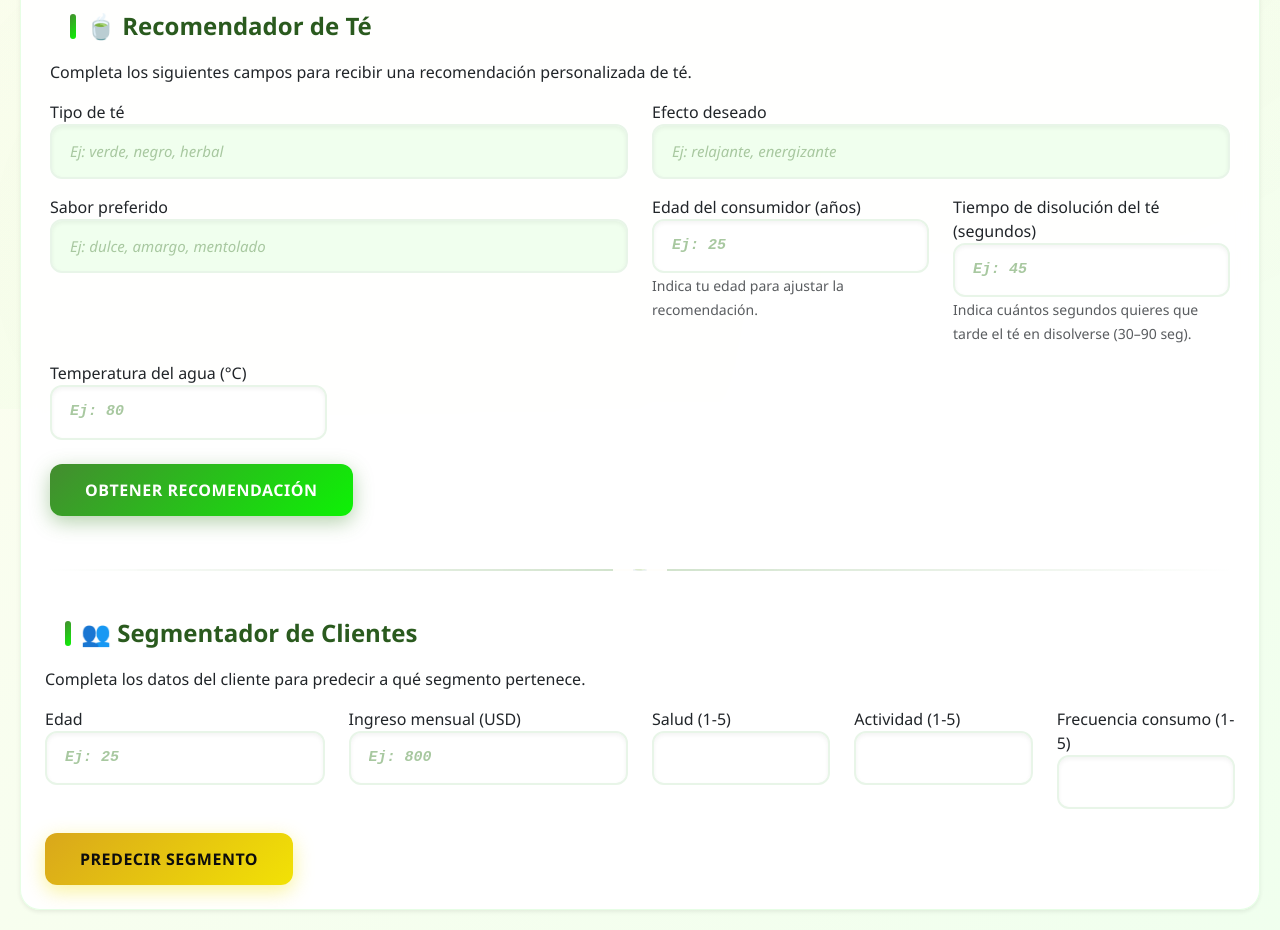
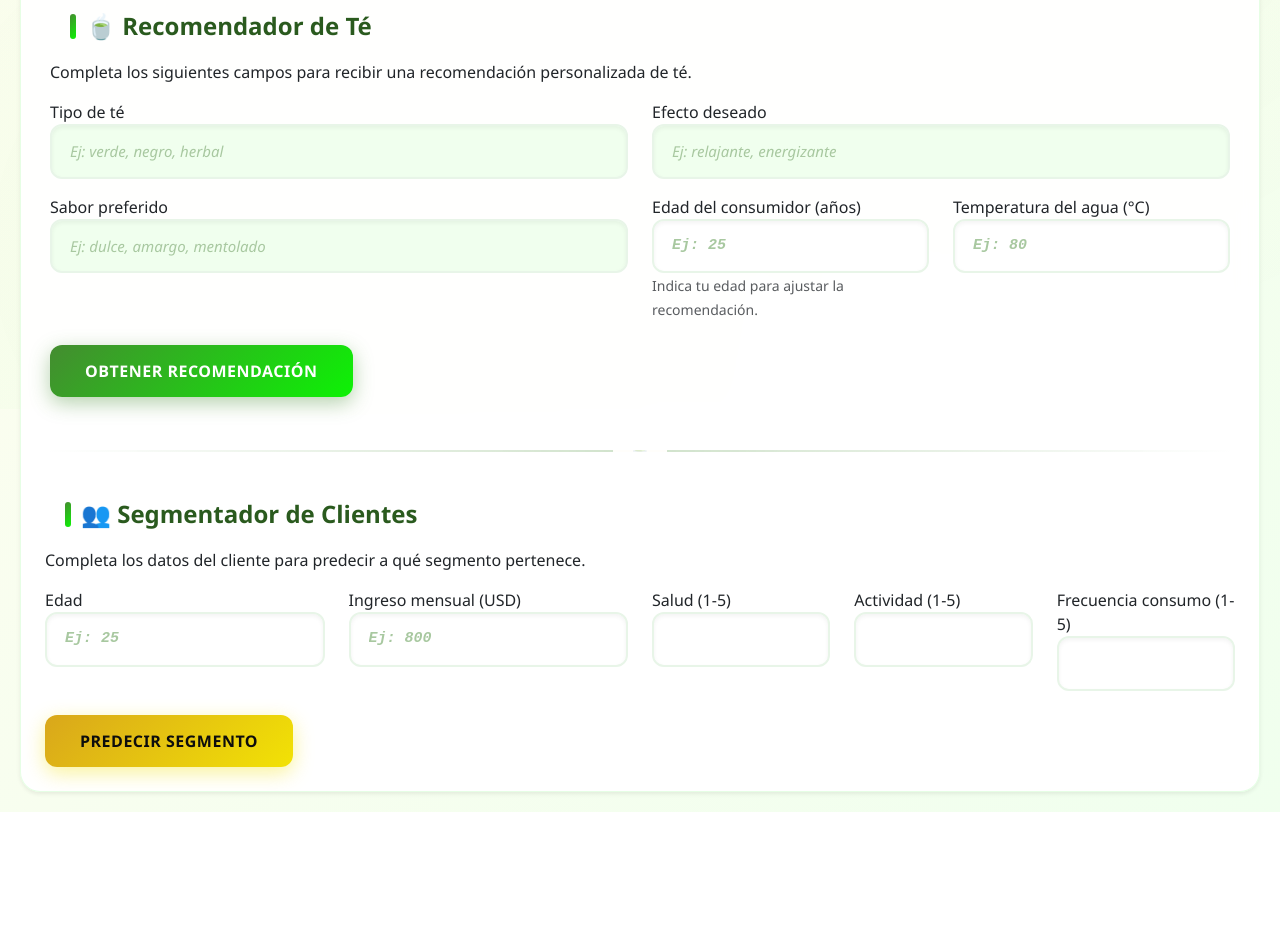
Before and after one commit to JuanDavidHernandezC/AulaEspejo, a Flask app: page /inicio in a window 1280 px wide. Shown: the part 391-1321 px from the top of the page. After the commit the page ends 1203 px from the top, so only its background shows below. Run offline with Flask 3, Linux system fonts and the light colour scheme; the visitor is signed in with stand-in values (Sample User, id 1); some libraries are stand-ins or nearby versions.

Commit message:
avances finales

```diff
--- a/app.py
+++ b/app.py
@@ -67,7 +67,6 @@ def inicio():
                 'Tipo': request.form['tipo'],
                 'Efecto': request.form['efecto'],
                 'Sabor': request.form['sabor'],
-                'TiempoInfusion': float(request.form['tiempo_infusion']),
                 'Temperatura': float(request.form['temperatura']),
                 'Edad': int(request.form['edad'])
             }
--- a/models/recomendador_te.py
+++ b/models/recomendador_te.py
@@ -52,7 +52,6 @@ def recomendar_te(preferencias):
       'Tipo': ...,
       'Efecto': ...,
       'Sabor': ...,
-      'TiempoInfusion': ...,
       'Temperatura': ...,
       'Edad': ...
     }
@@ -109,7 +108,6 @@ def recomendar_te(preferencias):
     elif "digest" in efecto:
         habitos.append("🍽️ Mastica lentamente y evita comidas pesadas en la noche.")
 
-    # FORMATO MEJORADO - Opción 1: Markdown con emojis
     texto_final = "✨ Tés Recomendados\n\n"
 
     for _, row in recomendaciones.iterrows():
--- a/templates/inicio.html
+++ b/templates/inicio.html
@@ -40,15 +40,6 @@
             placeholder="Ej: 25" min="5" max="100" step="1" required>
           <small class="text-muted">
             Indica tu edad para ajustar la recomendación.
-          </small>
-        </div>
-
-        <div class="col-md-3 mb-3">
-          <label>Tiempo de disolución del té (segundos)</label>
-          <input type="number" name="tiempo_infusion" class="form-control"
-            step="1" min="30" max="90" placeholder="Ej: 45" required>
-          <small class="text-muted">
-            Indica cuántos segundos quieres que tarde el té en disolverse (30–90 seg).
           </small>
         </div>
 
```
